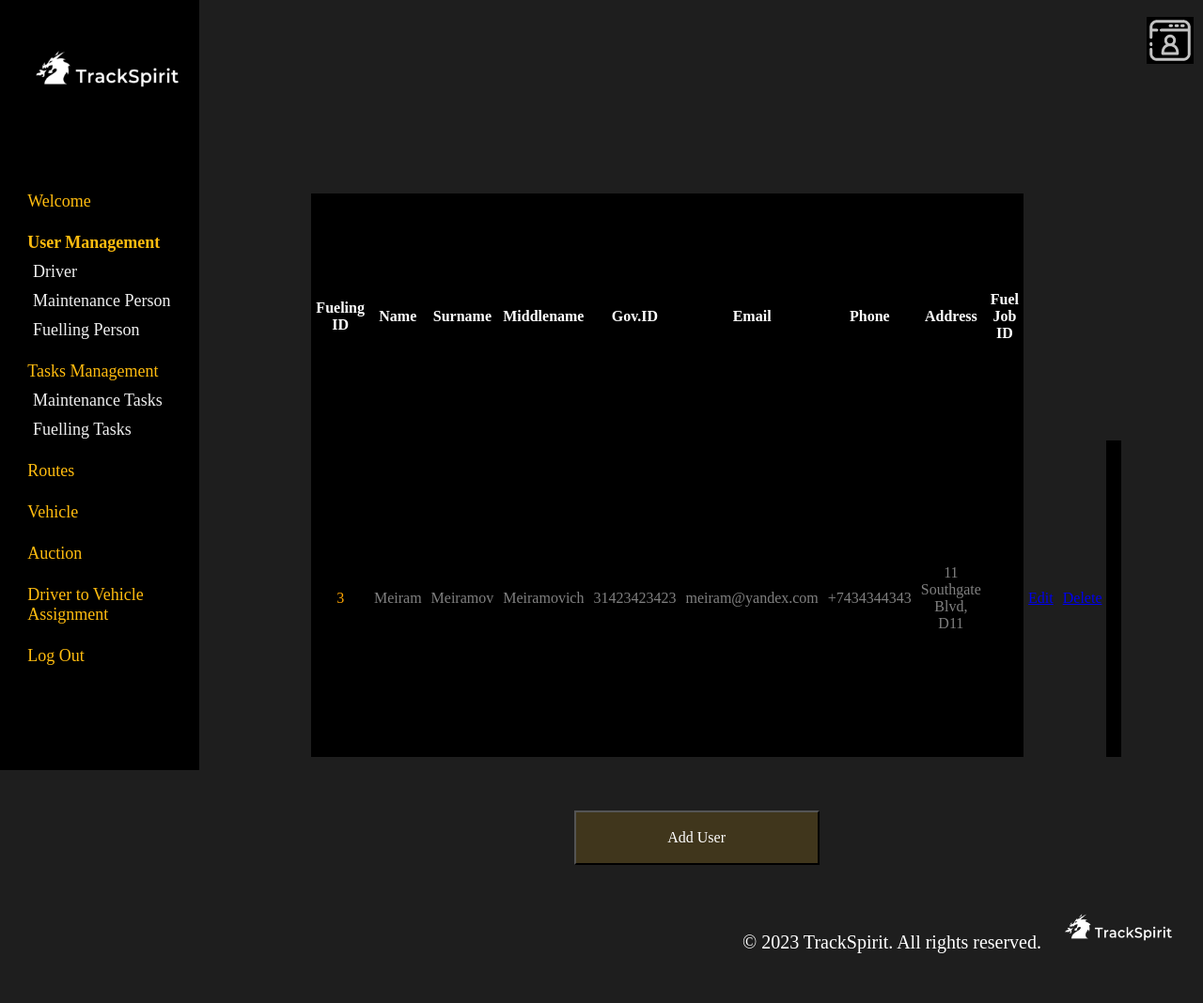
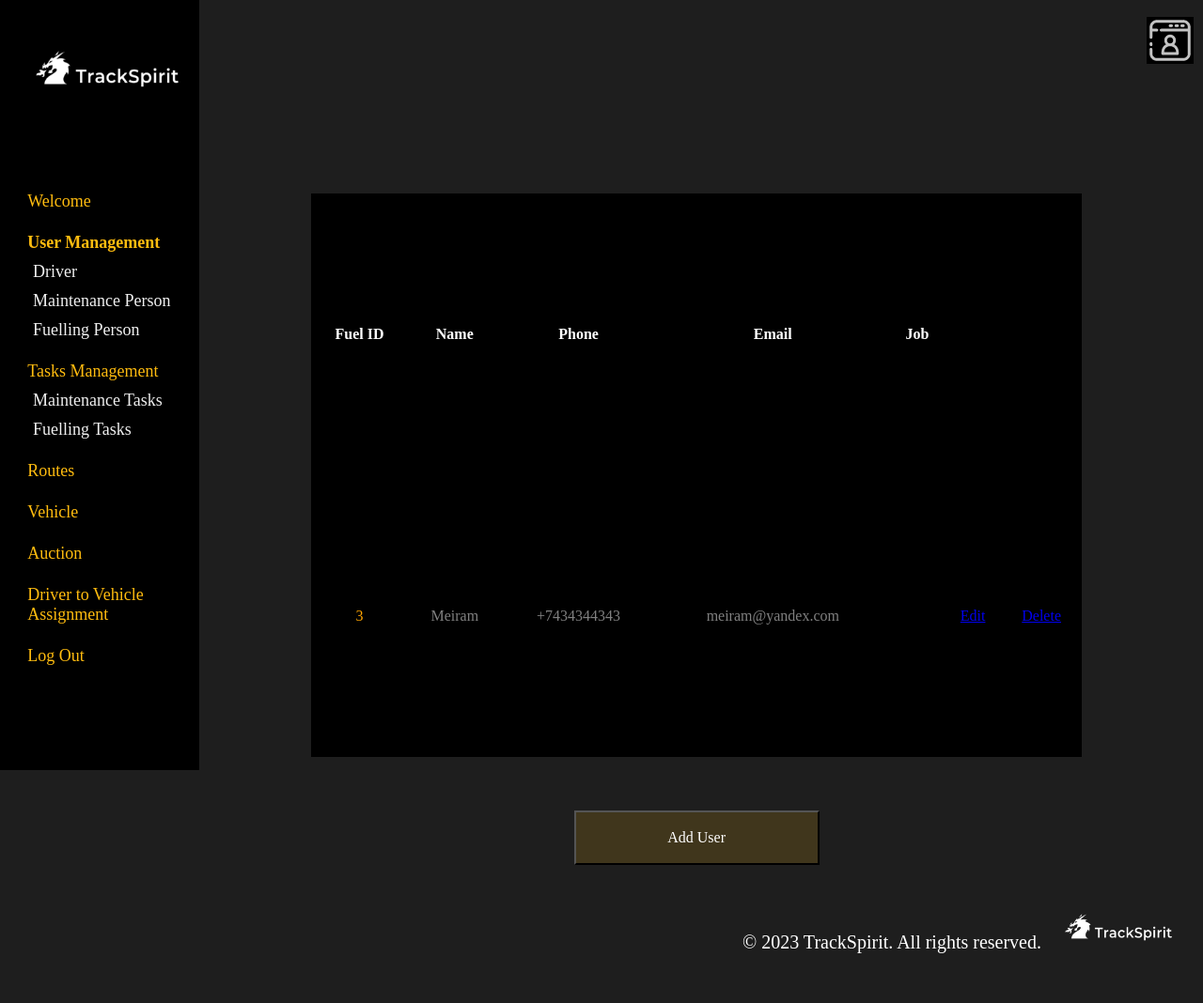
Before and after one commit to Group1swe6/Group1swe6, a PHP site: page /admin/fuelling.php in a window 1280 px wide. Shown: the whole page at 94% size. Run offline with PHP 8.4, Linux system fonts and the light colour scheme; data comes from the database, SQL or seed files in the repository.

Commit message:
Update fuelling.php

```diff
--- a/csci361teamwork/admin/fuelling.php
+++ b/csci361teamwork/admin/fuelling.php
@@ -209,46 +209,21 @@ $result=$mysqli->query("select * from fuelingperson");
          <!-- Create text -->
          <table>
             <!-- Initialize table value -->
-            <colgroup>
-                <col />
-                <col />
-                <col />
-                <col />
-                <col />
-                <col />
-                <col />
-                <col />
-                <col />
-                <col style="background-color: #1E1E1E;"/>
-                <col style="background-color: #1E1E1E;"/>
-                <col style="background-color: #1E1E1E;"/>
-              </colgroup>
         <!-- Create table heading -->
             <tr>
-                <th>Fueling ID</th>
+                <th>Fuel ID</th>
                 <th>Name</th>
-                <th>Surname</th>
-                <th>Middlename</th>
-                <th>Gov.ID</th>
+                <th>Phone</th>
                 <th>Email</th>
-                <th>Phone</th>
-                <th>Address</th>
-                <th>Fuel Job ID</th>
-                <th>-</th>
-                <th>-</th>
-                <th>-</th>
+                <th>Job</th>
 
             </tr>
             <?php
                 while ($row=mysqli_fetch_array($result)){
                     echo "<tr><td>$row[fuel_person_id]</td>";
                     echo "<td>$row[name]</td>";
-                    echo "<td>$row[surname]</td>";
-                    echo "<td>$row[middle_name]</td>";
-                    echo "<td>$row[government_id]</td>";
+                    echo "<td>$row[phone]</td>";
                     echo "<td>$row[email]</td>";
-                    echo "<td>$row[phone]</td>";
-                    echo "<td>$row[address]</td>";
                     echo "<td>$row[fuel_job_id]</td>";
                     echo "<td><a href='edit_fuel.php?fuel_person_id=$row[fuel_person_id]'>Edit</a></td>";
                     echo "<td><a href='delete_fuel.php?fuel_person_id=$row[fuel_person_id]'>Delete</a></td><tr>";
@@ -257,17 +232,6 @@ $result=$mysqli->query("select * from fuelingperson");
 
 
         </table>
-        <?php
-            $query = "SELECT * FROM fuelingperson";
-            $result = executeQuery($query);
-
-            function executeQuery($query)
-            {
-                $connect = mysqli_connect("localhost", "root", "", "db");
-                $result = mysqli_query($connect, $query);
-                return $result;
-            }
-        ?>
         <button class = "Button" onclick="window.location.href='fuellingForm.php'">Add User
         </main>
         <!-- Create a sidebar on the left side of the web page -->
```
